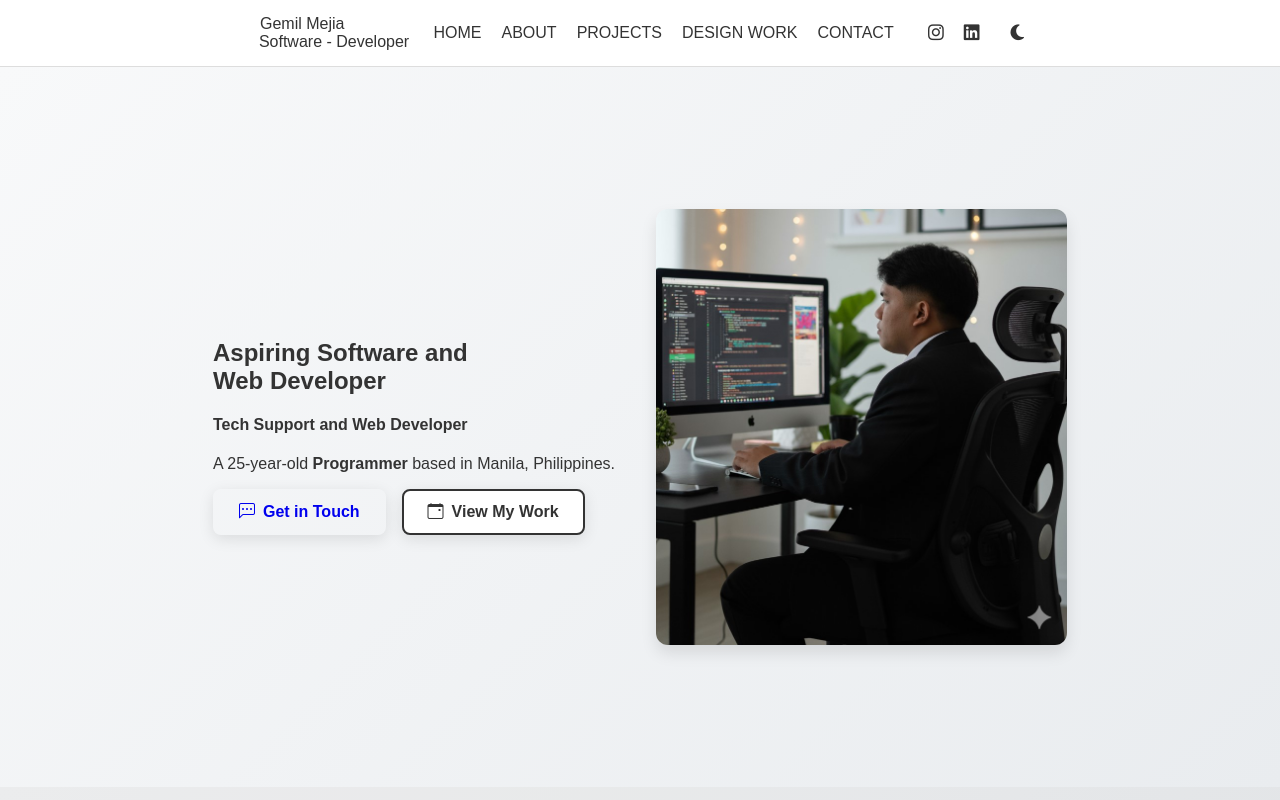
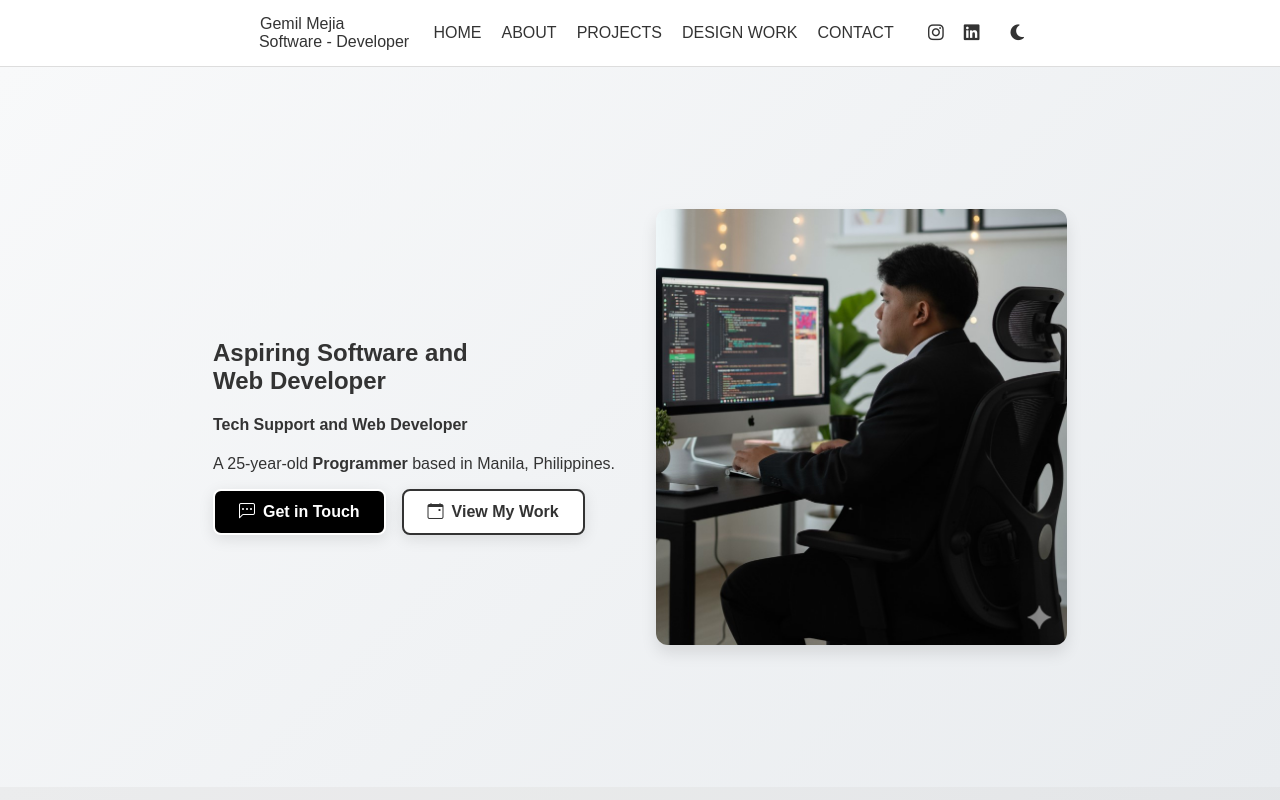
Before and after one commit to gemilmejia/portfolio, an Angular app: page / in a window 1280 px wide. Shown: the top 800 px of the page. Built offline with nearby package versions, Linux system fonts and the light colour scheme.

Commit message:
fix: Update css of get in touch button components

```diff
--- a/src/app/hero/hero.component.scss
+++ b/src/app/hero/hero.component.scss
@@ -125,3 +125,29 @@ body .hero-text p {
     flex-direction: column;
   }
 }
+
+
+// Button for Get In Touch (Gmail) //
+.hero-buttons .btn-danger {
+  background: #000000; /* Gmail red */
+  color: #fff;
+  border: 2px solid #ffffff;
+  padding: 12px 24px;
+  font-size: 16px;
+  font-weight: 600;
+  border-radius: var(--radius-btn);
+  text-decoration: none;
+  display: inline-flex;
+  align-items: center;
+  gap: 8px;
+  transition: var(--transition);
+  box-shadow: 0 4px 15px var(--shadow-main);
+}
+
+.hero-buttons .btn-danger:hover {
+  transform: translateY(-2px);
+  box-shadow: 0 6px 20px var(--shadow-hover);
+  background: #ffffff; /* Darker on hover */
+  border-color: #000000;
+  color: #000000;
+}
```
